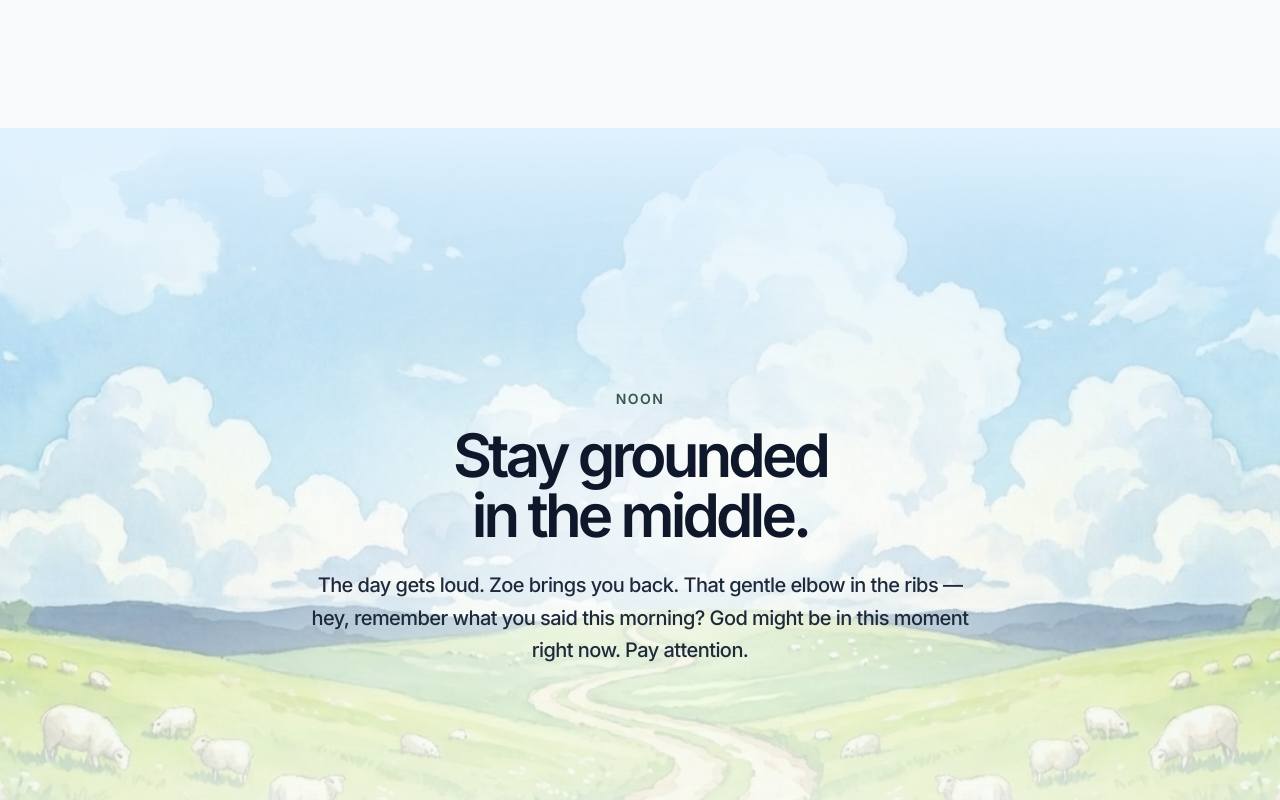
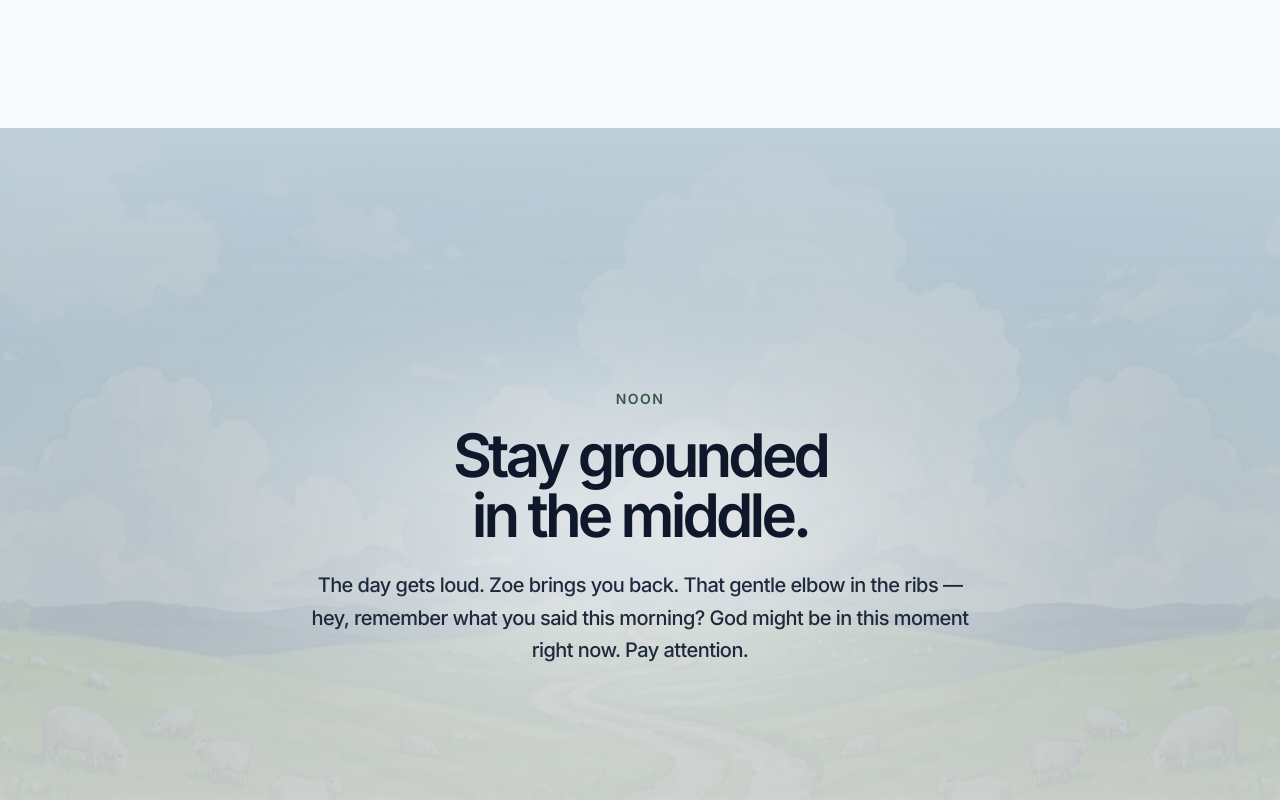
Before and after one commit to tony-freedomology/numi-landing, a Next.js app: page / in a window 1280 px wide. Shown: the part 5000-5800 px from the top of the page. Built offline with nearby package versions, Linux system fonts and the light colour scheme.

Commit message:
feat/style: add time-of-day dynamic overlay and text inversion for dusk rhythm section

```diff
--- a/components/StickyRhythmsSection.tsx
+++ b/components/StickyRhythmsSection.tsx
@@ -27,6 +27,31 @@ export default function StickyRhythmsSection() {
     const textDuskScale = useTransform(scrollYProgress, [0.7, 0.8, 1], [0.85, 1, 1]);
     const textDuskBlur = useTransform(scrollYProgress, [0.7, 0.8, 1], ["blur(24px)", "blur(0px)", "blur(0px)"]);
 
+    // Dynamic Time-of-Day Colors
+    // Overall overlay color to simulate time of day (starts transparent, gets dark at dusk)
+    const overlayColor = useTransform(scrollYProgress, [0, 0.35, 0.6, 0.9], [
+        "rgba(11, 12, 18, 0)",      // Dawn: no dark overlay
+        "rgba(11, 12, 18, 0)",      // Noon: still bright
+        "rgba(11, 12, 18, 0.2)",    // Late afternoon transition
+        "rgba(11, 12, 18, 0.75)"    // Dusk: dark navy overlay
+    ]);
+
+    // Top and bottom vignette gradients (adjust color based on time of day)
+    const topGradient = useTransform(scrollYProgress, [0.6, 0.9], [
+        "linear-gradient(to top, rgba(248,251,250,1), transparent)",
+        "linear-gradient(to top, rgba(11,12,18,1), transparent)"
+    ]);
+    const bottomGradient = useTransform(scrollYProgress, [0.6, 0.9], [
+        "linear-gradient(to bottom, rgba(224,242,254,1), transparent)",
+        "linear-gradient(to bottom, rgba(11,12,18,1), transparent)"
+    ]);
+
+    // Text color inversion for Dusk
+    const duskHeadlineColor = useTransform(scrollYProgress, [0.7, 0.8], ["#0f172a", "#ffffff"]); // slate-900 to white
+    const duskBodyColor = useTransform(scrollYProgress, [0.7, 0.8], ["#1e293b", "#e2e8f0"]);     // slate-800 to slate-200
+    const duskLabelColor = useTransform(scrollYProgress, [0.7, 0.8], ["#312e81", "#818cf8"]);     // indigo-900 to indigo-400
+    const diffuseGlowOpacity = useTransform(scrollYProgress, [0.6, 0.9], [1, 0.1]); // Fade out the white reading glow at night
+
 
     return (
         <section ref={containerRef} className="relative w-full min-h-[300vh] z-10">
@@ -40,35 +65,32 @@ export default function StickyRhythmsSection() {
                     {/* 1. Morning */}
                     <motion.div style={{ opacity: dawnOpacity }} className="absolute inset-0 flex items-center justify-center">
                         <Image src="/assets/illustrations/morning.webp" alt="Morning Dawn" fill className="object-cover opacity-60 mix-blend-multiply" />
-                        {/* Soft vignette to blend edges */}
-                        <div className="absolute inset-0 bg-gradient-to-t from-[#F8FBFA] via-transparent to-transparent" />
-                        <div className="absolute inset-0 bg-gradient-to-b from-[#e0f2fe] via-transparent to-transparent" />
                     </motion.div>
 
                     {/* 2. Midday */}
                     <motion.div style={{ opacity: noonOpacity }} className="absolute inset-0 flex items-center justify-center">
                         <Image src="/assets/illustrations/midday.webp" alt="Midday Sun" fill className="object-cover opacity-60 mix-blend-multiply" />
-                        <div className="absolute inset-0 bg-gradient-to-t from-[#F8FBFA] via-transparent to-transparent" />
-                        <div className="absolute inset-0 bg-gradient-to-b from-[#e0f2fe] via-transparent to-transparent" />
                     </motion.div>
 
                     {/* 3. Evening */}
                     <motion.div style={{ opacity: duskOpacity }} className="absolute inset-0 flex items-center justify-center">
                         <Image src="/assets/illustrations/dusk.webp" alt="Evening Dusk" fill className="object-cover opacity-60 mix-blend-multiply" />
-                        <div className="absolute inset-0 bg-gradient-to-t from-[#F8FBFA] via-transparent to-transparent" />
-                        <div className="absolute inset-0 bg-gradient-to-b from-[#e0f2fe] via-transparent to-transparent" />
                     </motion.div>
 
+                    {/* Darkening Overlay & Dynamic Gradients */}
+                    <motion.div style={{ backgroundColor: overlayColor }} className="absolute inset-0" />
+                    <motion.div style={{ background: topGradient }} className="absolute inset-0" />
+                    <motion.div style={{ background: bottomGradient }} className="absolute inset-0" />
                 </div>
 
                 {/* Content Container */}
                 <div className="max-w-4xl mx-auto px-6 text-center relative z-10 w-full flex items-center justify-center">
 
                     {/* Diffuse glow to ensure readability against complex landscapes */}
-                    <div className="absolute inset-0 flex items-center justify-center pointer-events-none -z-10">
+                    <motion.div style={{ opacity: diffuseGlowOpacity }} className="absolute inset-0 flex items-center justify-center pointer-events-none -z-10">
                         <div className="w-[800px] h-[400px] bg-white/40 blur-[100px] rounded-[100%]" />
                         <div className="absolute w-[400px] h-[200px] bg-white/60 blur-[60px] rounded-[100%]" />
-                    </div>
+                    </motion.div>
 
                     {/* 1. Morning Text */}
                     <motion.div style={{ opacity: dawnOpacity, scale: textDawnScale, filter: textDawnBlur }} className="absolute inset-0 flex flex-col items-center justify-center px-6">
@@ -90,11 +112,11 @@ export default function StickyRhythmsSection() {
 
                     {/* 3. Evening Text */}
                     <motion.div style={{ opacity: duskOpacity, scale: textDuskScale, filter: textDuskBlur }} className="absolute inset-0 flex flex-col items-center justify-center px-6">
-                        <span className="text-indigo-900 font-semibold tracking-widest uppercase text-sm mb-4">Dusk</span>
-                        <h2 className="text-5xl sm:text-6xl font-semibold tracking-tighter-editorial text-slate-900 mb-6">End with<br />reflection.</h2>
-                        <p className="text-xl text-slate-800 leading-relaxed font-medium max-w-2xl">
+                        <motion.span style={{ color: duskLabelColor }} className="font-semibold tracking-widest uppercase text-sm mb-4">Dusk</motion.span>
+                        <motion.h2 style={{ color: duskHeadlineColor }} className="text-5xl sm:text-6xl font-semibold tracking-tighter-editorial mb-6">End with<br />reflection.</motion.h2>
+                        <motion.p style={{ color: duskBodyColor }} className="text-xl leading-relaxed font-medium max-w-2xl">
                             Where did you see God today? What surprised you? Zoe helps you close the loop — because transformation doesn't happen in a single quiet time. It happens when you pay attention all day long.
-                        </p>
+                        </motion.p>
                     </motion.div>
 
                 </div>
```
